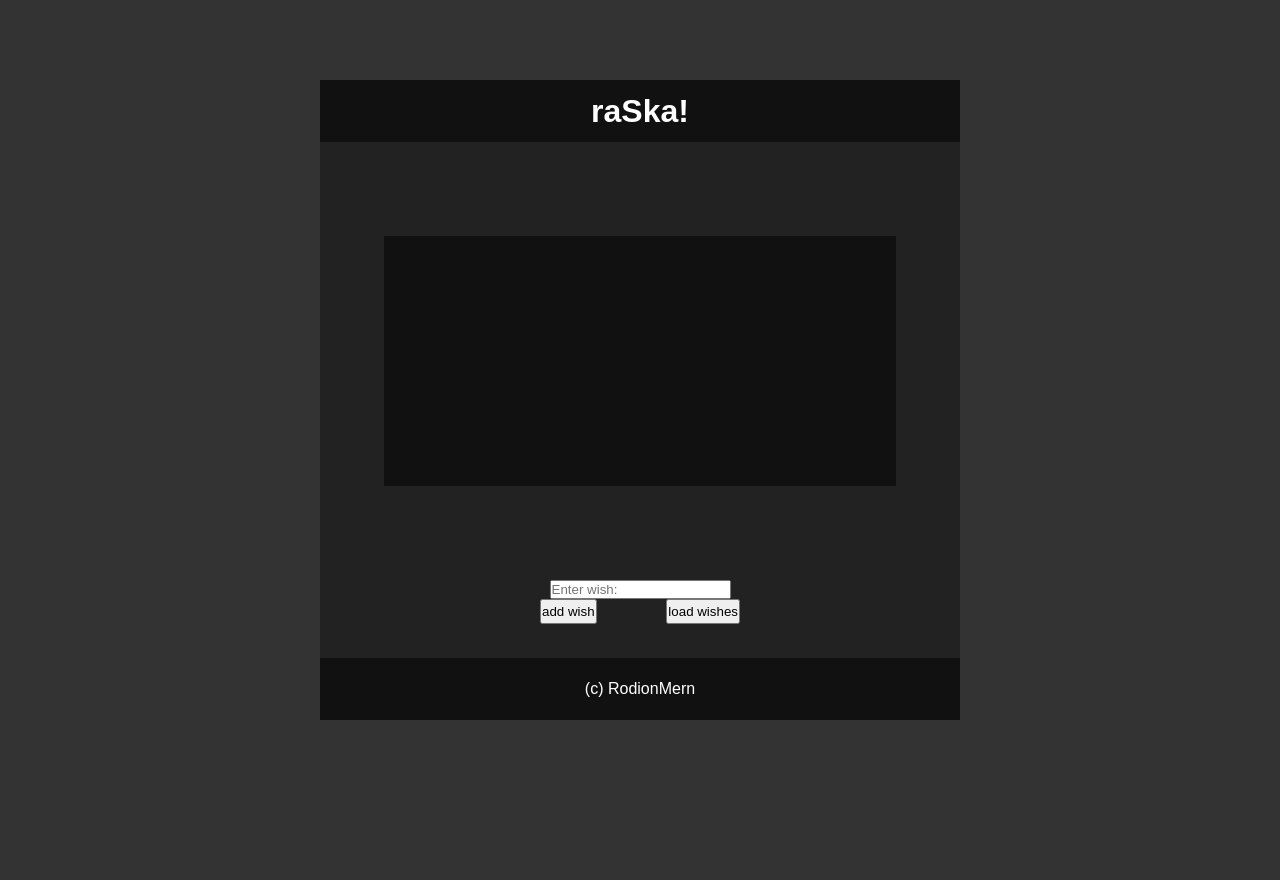
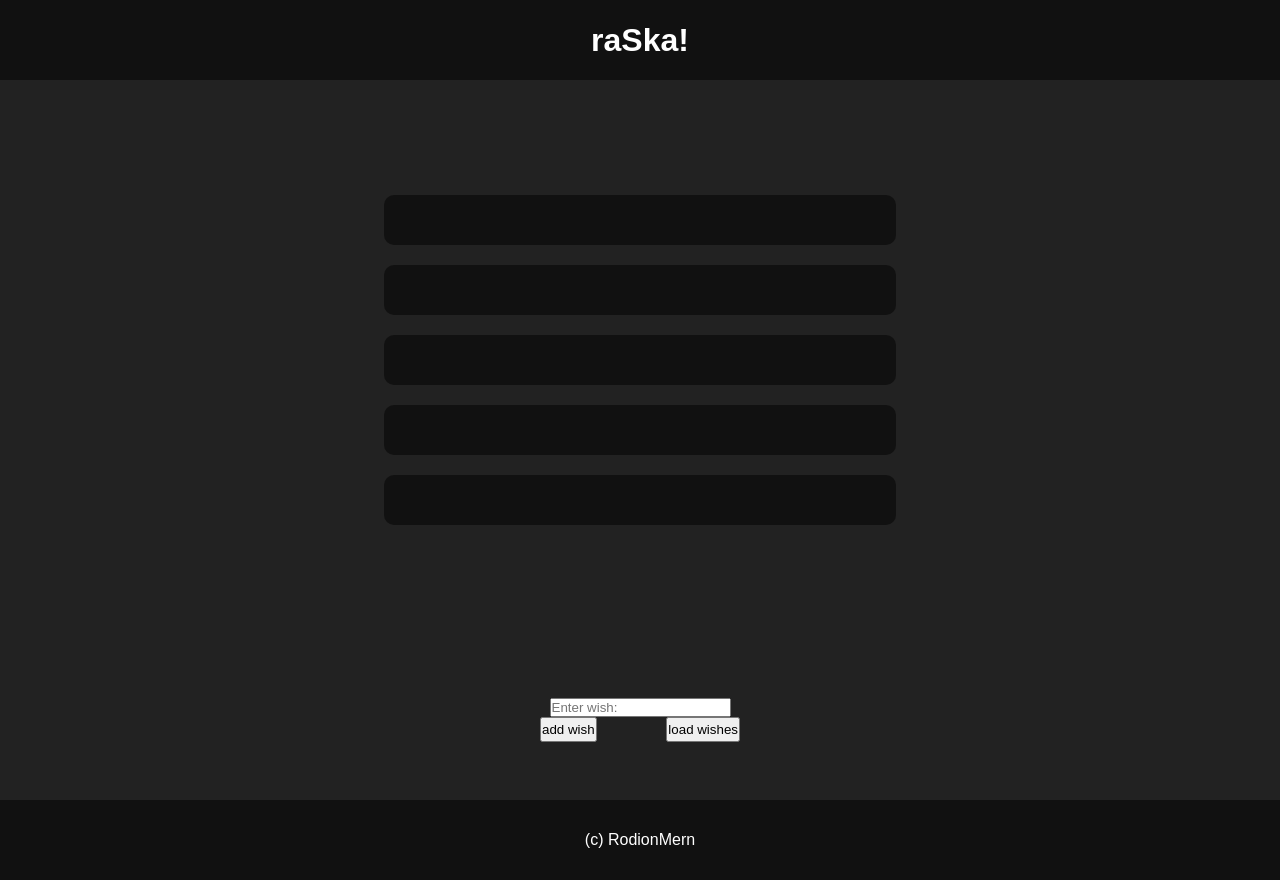
Before and after one commit to rodionmern/NewYear-wishlist, a plain HTML site: page index.html in a window 1280 px wide. Before the commit the page ends 800 px from the top, so only its background shows below. Drawn offline with Linux system fonts and the light colour scheme.

Commit message:
ui update

```diff
--- a/master.css
+++ b/master.css
@@ -10,7 +10,7 @@ body {
 	align-items: center;
 
 	width: 100vw;
-	height: 100vh;
+	height: auto;
 
 	background-color: #333333;
 }
@@ -20,8 +20,8 @@ body {
 
 	flex-direction: column;
 
-	width: 50vw;
-	height: 80vh;
+	width: 100vw;
+	height: auto;
 
 	overflow-y: scroll;
 	overflow-x: hidden;
@@ -35,7 +35,7 @@ body {
 
 		font-family: serif;
 
-		width: 50vw;
+		width: 100%;
 		height: 10vh;
 
 		background-color: #111111;
@@ -52,7 +52,7 @@ body {
 
 		font-family: serif;
 
-		width: 50vw;
+		width: 100vw;
 		height: auto;
 
 		overflow-y: scroll;
@@ -87,11 +87,17 @@ body {
 				width: 40vw;
 				height: 50px;
 
+				margin-top: 10px;
+				margin-bottom: 10px;
+
+				border-radius: 10px;
+
 				background-color: #111111;
 				color: #FFF;
 			}
 		.addWish {
 			display: flex;
+			justify-content: center;
 			align-items: center;
 
 			flex-direction: column;
@@ -99,7 +105,7 @@ body {
 			font-family: serif;
 
 			width: 200px;
-			height: 100px;
+			height: 20vh;
 
 			color: #FFF;
 		}
@@ -119,7 +125,7 @@ body {
 
 		font-family: serif;
 
-		width: 50vw;
+		width: 100vw;
 		height: 10vh;
 
 		background-color: #111111;
```
